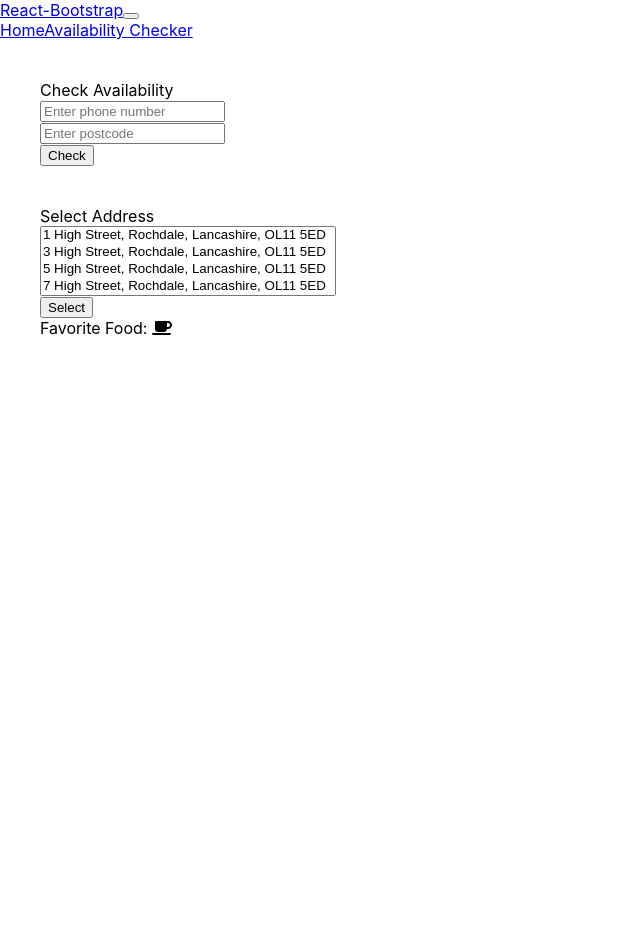
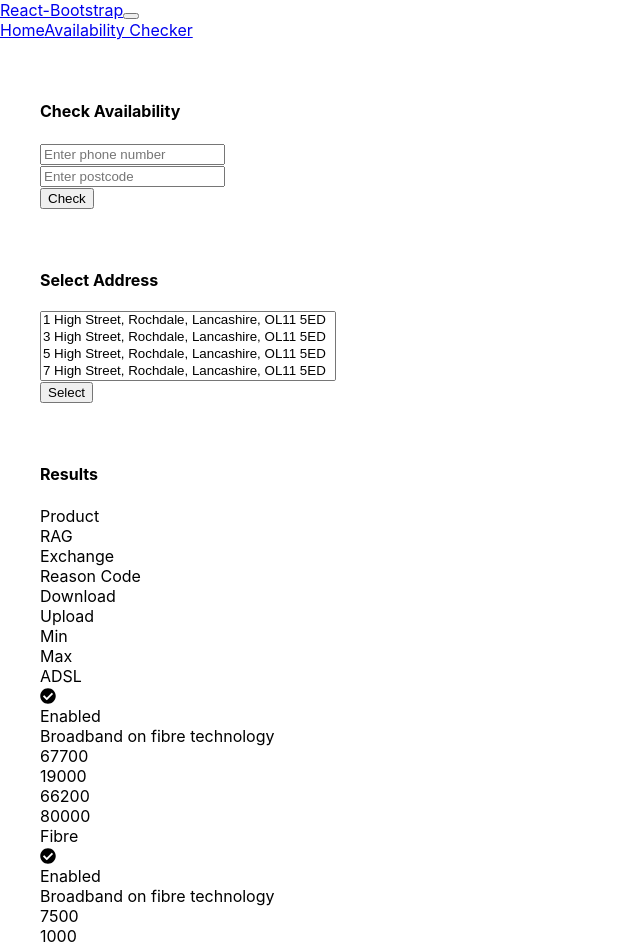
Before and after one commit to fahad-sarwar/pre-sales-beta, a React (Create React App) app: page / in a window 1280 px wide. Shown: the top 948 px of the page, without its empty margins (0-640 px from the left). Before the commit the page ends 800 px from the top, so only its background shows below. Built offline with nearby package versions, Linux system fonts and the light colour scheme; the HTML template or start-up script is replaced by a standard one.

Commit message:
Created results page

```diff
--- a/src/App.js
+++ b/src/App.js
@@ -10,7 +10,7 @@ import {
   Row
 } from 'react-bootstrap';
 import { FontAwesomeIcon } from '@fortawesome/react-fontawesome';
-import { faCoffee } from '@fortawesome/free-solid-svg-icons';
+import { faCheckCircle } from '@fortawesome/free-solid-svg-icons';
 import './App.css';
 
 class App extends Component {
@@ -31,8 +31,8 @@ class App extends Component {
         </Navbar>
         <Container className="navbar-body-padding">
           <Card>
-            <Card.Header>Check Availability</Card.Header>
             <Card.Body>
+              <h4>Check Availability</h4>
               <Form>
                 <Form.Row>
                   <Col>
@@ -55,8 +55,8 @@ class App extends Component {
             <Col>&nbsp;</Col>
           </Row>
           <Card>
-            <Card.Header>Select Address</Card.Header>
             <Card.Body>
+              <h4>Select Address</h4>
               <Form>
                 <Form.Group>
                   <Form.Control as="select" multiple>
@@ -89,9 +89,77 @@ class App extends Component {
               </Form>
             </Card.Body>
           </Card>
-          <div>
-            Favorite Food: <FontAwesomeIcon icon={faCoffee} />
-          </div>
+          <Row>
+            <Col>&nbsp;</Col>
+            <Col>&nbsp;</Col>
+          </Row>
+          <h4>Results</h4>
+          <Card>
+            <Card.Body>
+              <Row>
+                <Col md={1}>Product</Col>
+                <Col md={1}>RAG</Col>
+                <Col md={2}>Exchange</Col>
+                <Col md={3}>Reason Code</Col>
+                <Col md={2}>Download</Col>
+                <Col md={1}>Upload</Col>
+                <Col md={1}>Min</Col>
+                <Col md={1}>Max</Col>
+              </Row>
+              <Row>
+                <Col>
+                  <label>ADSL</label>
+                </Col>
+                <Col>
+                  <FontAwesomeIcon icon={faCheckCircle} />
+                </Col>
+                <Col>
+                  <label>Enabled</label>
+                </Col>
+                <Col>
+                  <label>Broadband on fibre technology</label>
+                </Col>
+                <Col>
+                  <label>67700</label>
+                </Col>
+                <Col>
+                  <label>19000</label>
+                </Col>
+                <Col>
+                  <label>66200</label>
+                </Col>
+                <Col>
+                  <label>80000</label>
+                </Col>
+              </Row>
+              <Row>
+                <Col>
+                  <label>Fibre</label>
+                </Col>
+                <Col>
+                  <FontAwesomeIcon icon={faCheckCircle} />
+                </Col>
+                <Col>
+                  <label>Enabled</label>
+                </Col>
+                <Col>
+                  <label>Broadband on fibre technology</label>
+                </Col>
+                <Col>
+                  <label>7500</label>
+                </Col>
+                <Col>
+                  <label>1000</label>
+                </Col>
+                <Col>
+                  <label>6500</label>
+                </Col>
+                <Col>
+                  <label>8500</label>
+                </Col>
+              </Row>
+            </Card.Body>
+          </Card>
         </Container>
       </div>
     );
```
